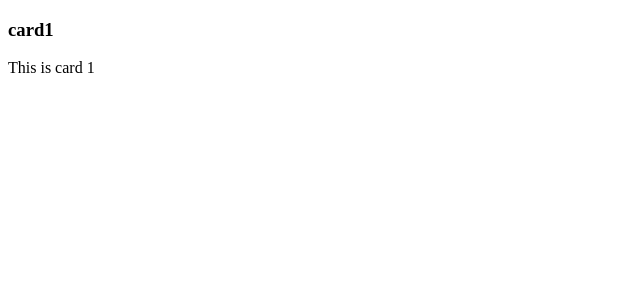
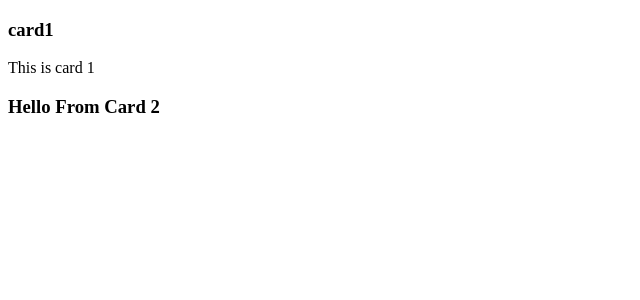
Before and after one commit to nymul-islam-moon/react-anisul-islam, a React (Create React App) app: page / in a window 1280 px wide. Shown: the top 300 px of the page, without its empty margins (0-640 px from the left). Built offline with nearby package versions, Linux system fonts and the light colour scheme.

Commit message:
Class 15
Class component created

```diff
--- a/src/App.js
+++ b/src/App.js
@@ -1,10 +1,12 @@
 import React from 'react';
 import Card1 from './components/Card1';
+import Card2 from './components/Card2';
 
 function App() {
     return (
         <div>
             <Card1 name="card1" desc="This is card 1" />
+            <Card2 />
         </div>
     )
 }
--- /dev/null
+++ b/src/components/Card2.js
@@ -0,0 +1,11 @@
+import React, {Component} from "react";
+
+class Card2 extends Component {
+    render() {
+        return (
+            <h3>Hello From Card 2</h3>
+        )
+    }
+}
+
+export default Card2;
```
